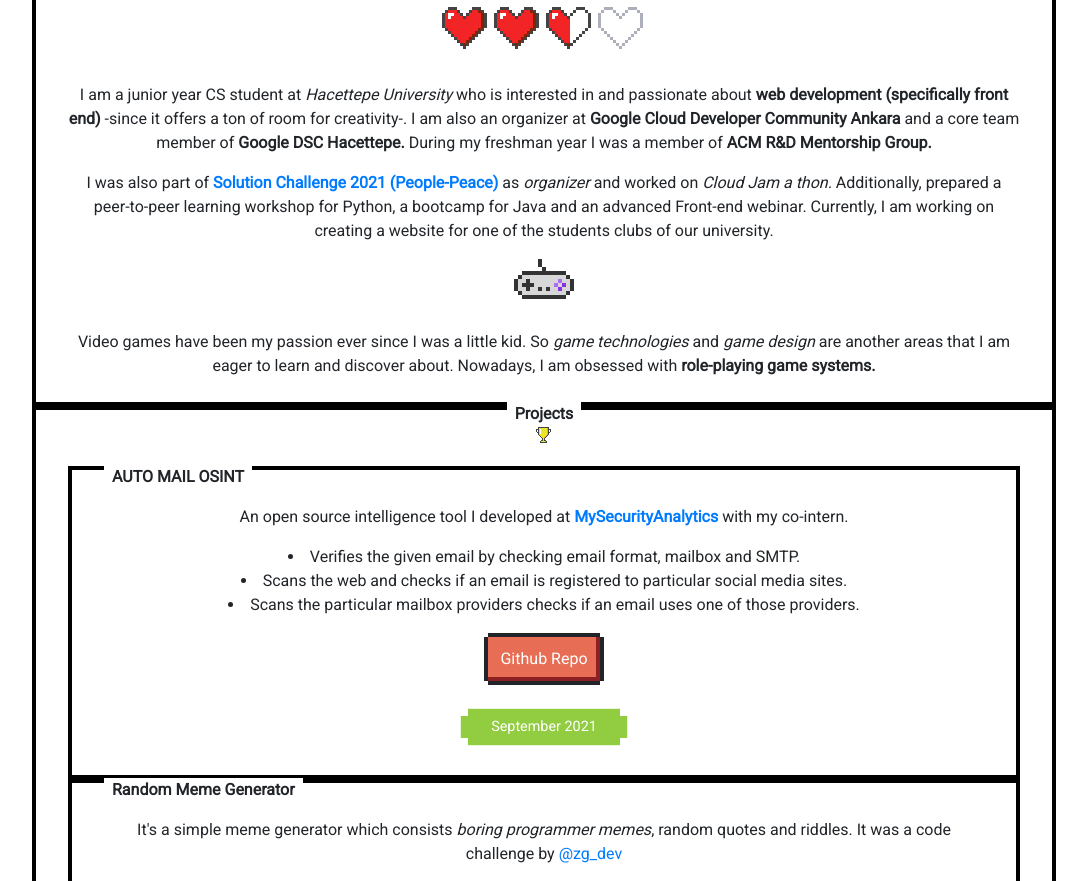
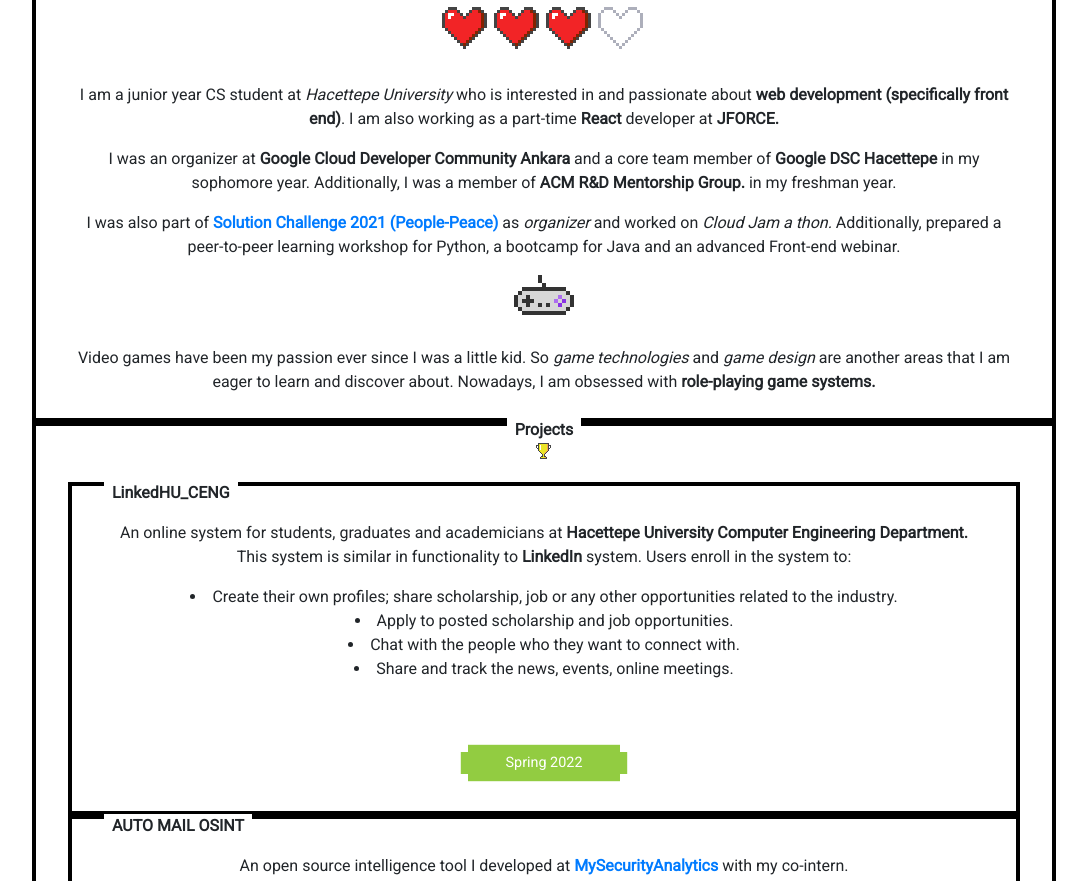
Before and after one commit to davutkulaksiz/davutkulaksiz.github.io, a plain HTML site: page index.html in a window 1280 px wide. Shown: the part 360-1241 px from the top of the page, without its empty margins (96-1183 px from the left). Drawn offline with nearby package versions, Linux system fonts and the light colour scheme.

Commit message:
update github.io

```diff
--- a/index.html
+++ b/index.html
@@ -8,7 +8,7 @@
       href="https://fonts.googleapis.com/css?family=Roboto"
     />
     <link href="https://unpkg.com/nes.css/css/nes.min.css" rel="stylesheet" />
-    <link rel="icon" href="bootstrap/imagesBootstrap/nintendoSwitch.png" />
+    <link rel="icon" href="bootstrap/imagesBootstrap/nintendo.png" />
 
     <style>
       html,
@@ -55,7 +55,7 @@
       <section class="icon-list">
         <i class="nes-icon is-medium heart"></i>
         <i class="nes-icon is-medium heart"></i>
-        <i class="nes-icon is-medium is-half heart"></i>
+        <i class="nes-icon is-medium heart"></i>
         <i class="nes-icon is-medium heart is-empty"></i>
       </section>
       <br />
@@ -63,14 +63,15 @@
       <p>
         I am a junior year CS student at <em>Hacettepe University</em> who is
         interested in and passionate about
-        <b>web development (specifically front end)</b> -since it offers a ton
-        of room for creativity-. I am also an organizer at
-        <strong>Google Cloud Developer Community Ankara</strong> and a core team
-        member of <strong>Google DSC Hacettepe.</strong> During my freshman year
-        I was a member of <strong>ACM R&D Mentorship Group.</strong>
+        <b>web development (specifically front end)</b>. I am also working as a part-time <strong>React</strong> developer at <strong>JFORCE.</strong>
       </p>
 
       <p>
+        <p>
+        I was an organizer at
+        <strong>Google Cloud Developer Community Ankara</strong> and a core team
+        member of <strong>Google DSC Hacettepe</strong> in my sophomore year.
+        Additionally, I was a member of <strong>ACM R&D Mentorship Group.</strong> in my freshman year.</p>
         I was also part of
         <b
           ><a
@@ -81,8 +82,7 @@
         as <em>organizer</em> and worked on
         <em>Cloud Jam a thon.</em> Additionally, prepared a peer-to-peer
         learning workshop for Python, a bootcamp for Java and an advanced
-        Front-end webinar. Currently, I am working on creating a website for one
-        of the students clubs of our university.
+        Front-end webinar.
       </p>
 
       <section class="icon-list">
@@ -103,7 +103,23 @@
         Projects <br />
         <i class="nes-icon trophy is-small"> </i>
       </h3>
-
+      <div class="nes-container with-title">
+        <h3 class="title">LinkedHU_CENG</h3>
+        <p>
+          An online system for students, graduates and academicians at <strong>Hacettepe University Computer Engineering Department.</strong>
+          <br>This system is similar in functionality to <strong>LinkedIn</strong> system. Users enroll in the system to:
+            <p><li>Create their own profiles; share scholarship, job or any other opportunities related to the industry.</li>
+              <li>Apply to posted scholarship and job opportunities.</li>
+              <li>Chat with the people who they want to connect with.</li>
+              <li>Share and track the news, events, online meetings.</li> </p>
+        </p>
+        <br /><br />
+        <p class="content">
+          <a class="nes-badge" align="left">
+            <span class="is-success">Spring 2022</span>
+          </a>
+        </p>
+      </div>
       <div class="nes-container with-title">
         <h3 class="title">AUTO MAIL OSINT</h3>
         <p>
```
Also changed, not shown: bootstrap/imagesBootstrap/nintendo.png (added).
